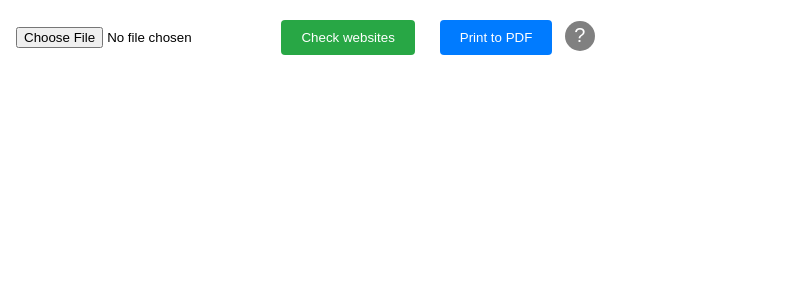
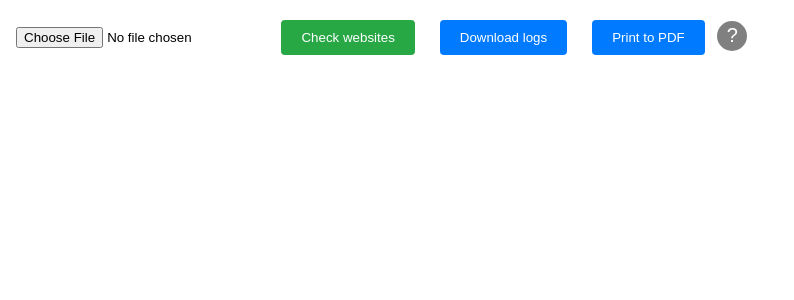
Before and after one commit to Shult/websiteStatus-Frontend, an Angular app: page /websites in a window 1280 px wide. Shown: the top 300 px of the page, without its empty margins (0-794 px from the left). Built offline with nearby package versions, Linux system fonts and the light colour scheme.

Commit message:
features : Download logs button

```diff
--- a/src/app/components/website.component.html
+++ b/src/app/components/website.component.html
@@ -1,6 +1,7 @@
 <div class="upload-section topnav" >
   <input class="active" type="file" (change)="onFileSelected($event)">
   <button class="button-green" id="bt_check" (click)="onSubmit()">Check websites</button>
+  <button class="button-blue" (click)="downloadLogs()">Download logs</button>
   <button class="button-blue" id="bt_pdf" (click)="onClickPrint()">Print to PDF</button>
   <app-help-button></app-help-button>
 </div>
--- a/src/app/components/website.component.ts
+++ b/src/app/components/website.component.ts
@@ -8,6 +8,7 @@ import { WebsiteService } from '../services/website.service';
 })
 export class WebsiteComponent implements OnInit {
   websites: any[] = []; // Un tableau pour stocker les sites web
+  logs : any = "";
 
   fileToUpload: File | null = null;
 
@@ -36,6 +37,7 @@ export class WebsiteComponent implements OnInit {
           this.websiteService.checkWebsites(urls).subscribe(
             websites => {
               this.websites = websites.results;
+              this.logs = websites.logs;
             },
             error => {
               console.error('There was an error!', error);
@@ -51,6 +53,13 @@ export class WebsiteComponent implements OnInit {
     }
   }
 
+  downloadLogs() {
+    console.log("logs name: "+this.logs);
+    const logsFileName = this.logs; // Remplacez "logsFileName" par la variable réelle contenant le nom du fichier des journaux
+    const fileUrl = `http://localhost:3000/api/download/${logsFileName}`; // Remplacez l'URL par votre URL d'API pour le téléchargement des journaux
+    window.open(fileUrl, '_blank');
+  }
+
   onClickPrint() {
     window.print();
   }
```
